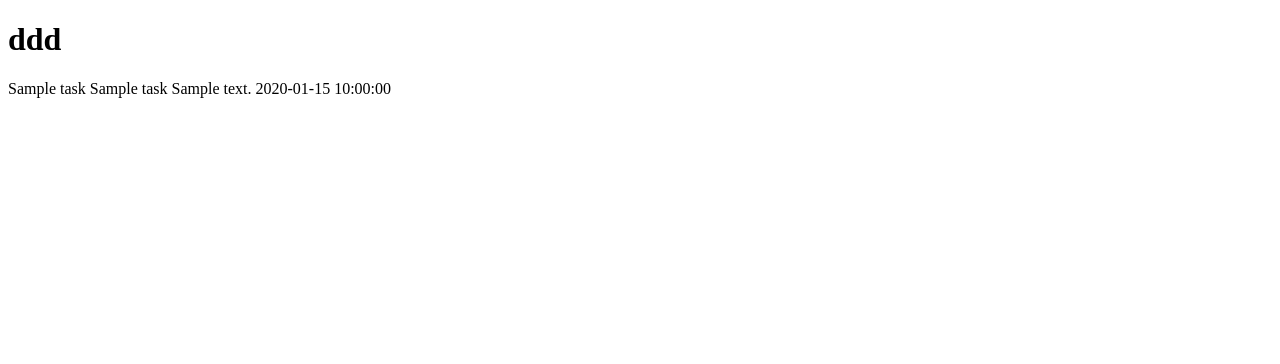
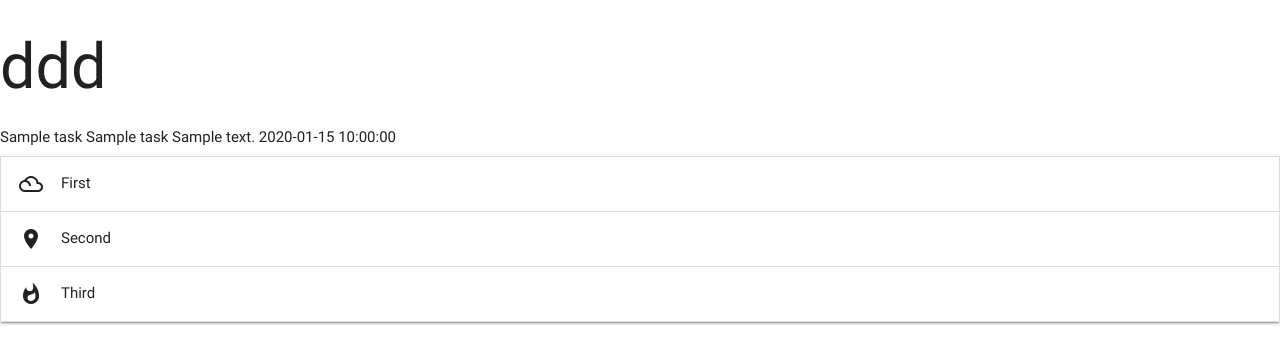
Before and after one commit to Kterlecki/project-3, a Flask app: page / in a window 1280 px wide. Shown: the top 364 px of the page. Run offline with Flask 2, Linux system fonts and the light colour scheme; a database or web service that is not in the repository returns one stand-in record (values such as "Sample title"); some libraries are stand-ins or nearby versions.

Commit message:
added a collapsible template from materialize

```diff
--- a/templates/base.html
+++ b/templates/base.html
@@ -1,11 +1,25 @@
 <!DOCTYPE html>
 <html>
-<head></head>
+<head>
+  <link href="https://fonts.googleapis.com/icon?family=Material+Icons" rel="stylesheet">
+
+  <link rel="stylesheet"  href="https://cdnjs.cloudflare.com/ajax/libs/materialize/0.100.2/css/materialize.min.css">
+</head>
 <body>
 <h1>ddd</h1>
     {% block content %}
     {% endblock %}
 
-</body>
 
+<script
+  src="https://code.jquery.com/jquery-3.4.1.js"
+  integrity="sha256-WpOohJOqMqqyKL9FccASB9O0KwACQJpFTUBLTYOVvVU="
+  crossorigin="anonymous"></script>
+ <script src="https://cdnjs.cloudflare.com/ajax/libs/materialize/1.0.0/js/materialize.min.js"></script>
+
+ <script>$(document).ready(function(){
+    $('.collapsible').collapsible();
+  });
+</script>
+  </body>
 </html>
--- a/templates/tasks.html
+++ b/templates/tasks.html
@@ -7,4 +7,21 @@
         {{task.is_urgent}}
         {{task.due_date}}
     {% endfor %}
+
+
+  <ul class="collapsible">
+    <li>
+      <div class="collapsible-header"><i class="material-icons">filter_drama</i>First</div>
+      <div class="collapsible-body"><span>Lorem ipsum dolor sit amet.</span></div>
+    </li>
+    <li>
+      <div class="collapsible-header"><i class="material-icons">place</i>Second</div>
+      <div class="collapsible-body"><span>Lorem ipsum dolor sit amet.</span></div>
+    </li>
+    <li>
+      <div class="collapsible-header"><i class="material-icons">whatshot</i>Third</div>
+      <div class="collapsible-body"><span>Lorem ipsum dolor sit amet.</span></div>
+    </li>
+  </ul>
+
 {% endblock %}
```
